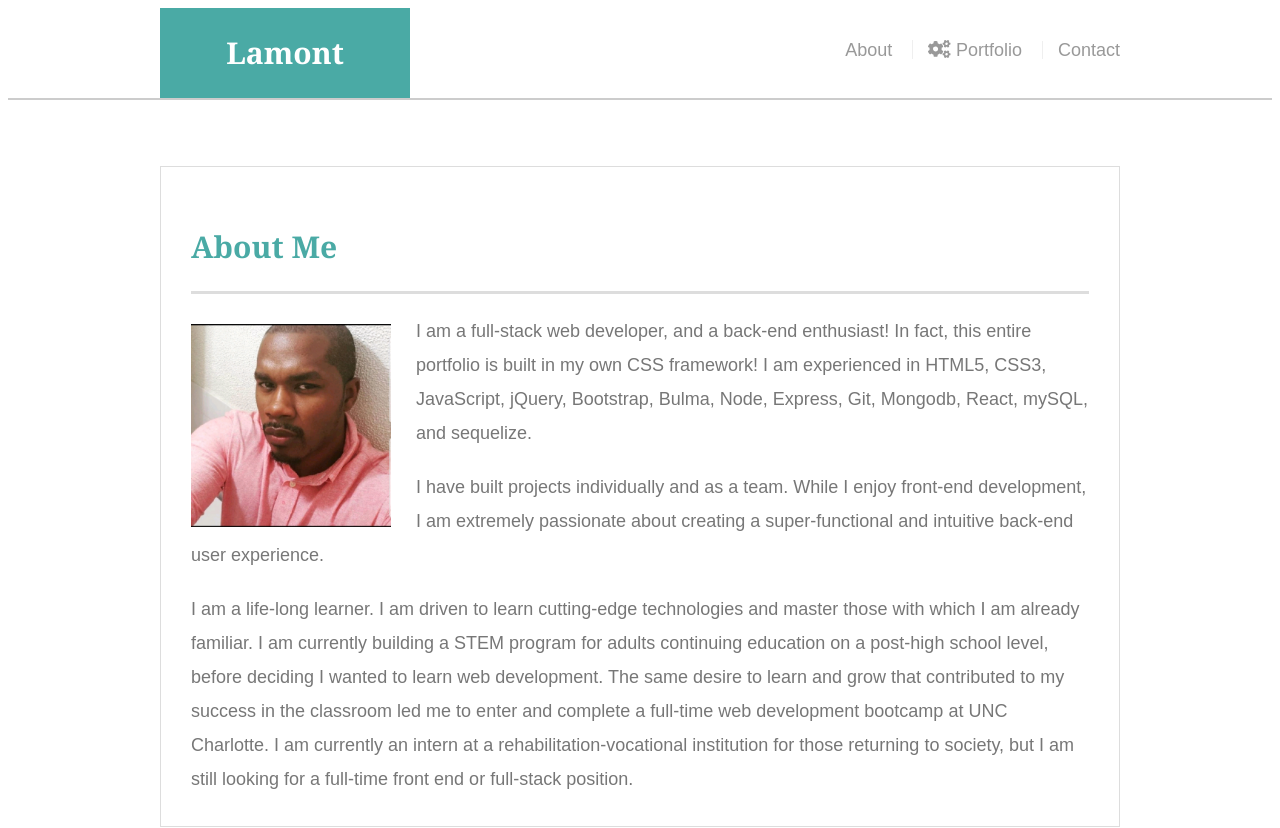
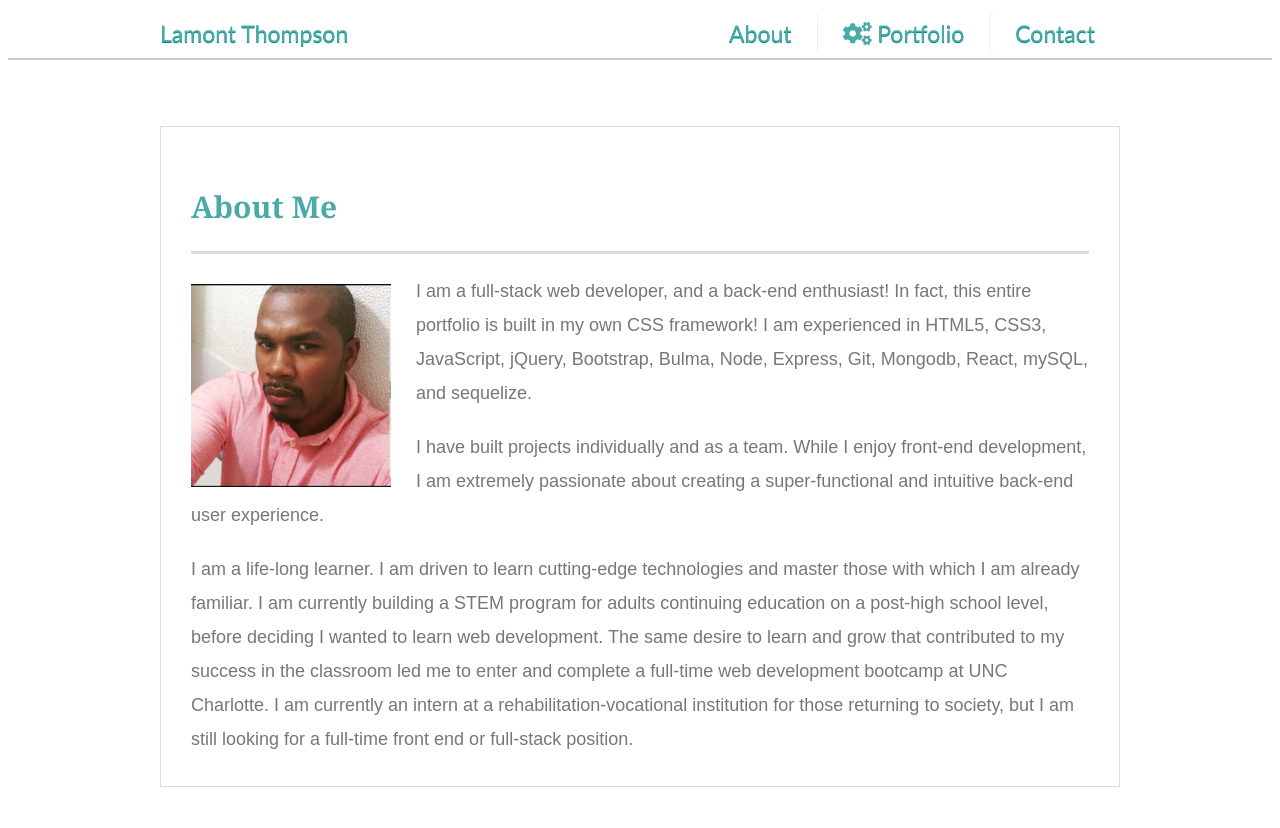
Before and after one commit to lthompson1206/Responsive-Portfolio, a plain HTML site: page index.html in a window 1280 px wide. Shown: the top 828 px of the page. Drawn offline with Linux system fonts and the light colour scheme.

Commit message:
Update style.css
updated the icons on the

```diff
--- a/assets/css/style.css
+++ b/assets/css/style.css
@@ -70,31 +70,37 @@ body {
     border-bottom: 2px solid #cccccc;
   }
 
-  #logo {
+  a {
     float: left;
-    width: 250px;
-    height: 90px;
-    font-family: Georgia, Times, "Times New Roman", serif;
-    font-size: 30px;
-    font-weight: 700;
-    line-height: 90px;
-    color: #ffffff;
+    height: 50px;
+    font-family: 'Trebuchet MS', 'Lucida Sans Unicode', 'Lucida Grande', 'Lucida Sans', Arial, sans-serif;
+    font-size: 23px;
+    /* font-weight: 700; */
+    line-height: 50px;
+    color: #4aaaa5;
+    text-shadow: 0px 1px darkcyan;
     text-align: center;
     text-decoration: none;
-    background: #4aaaa5;
+    background: white;
+    /* border-radius gives a curve */
+    border-radius: 10px;
+    transition: .5s;
   }
+
+
+a:hover {
+  background: #4aaaa5;
+  color:white
+}
 
   nav {
     float: right;
-    margin-top: 25px;
   }
 
   nav a {
     display: inline-block;
-    padding-left: 15px;
-    margin-left: 15px;
-    line-height: 18px;
-    color: #999;
+    padding-left: 25px;
+    padding-right: 25px;
     text-decoration: none;
     border-left: 1px solid #efefef;
   }
```
